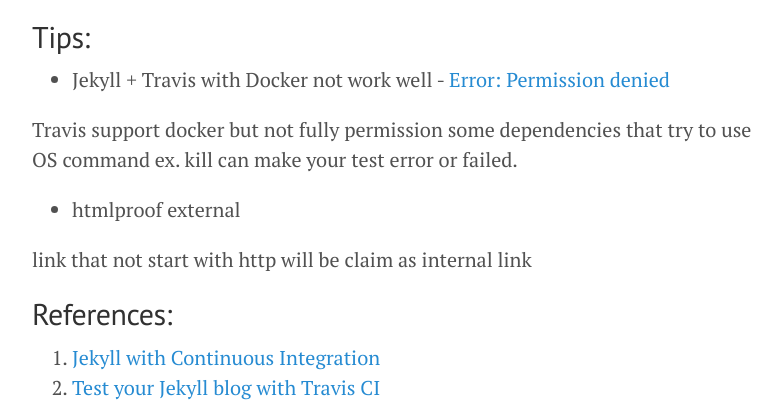
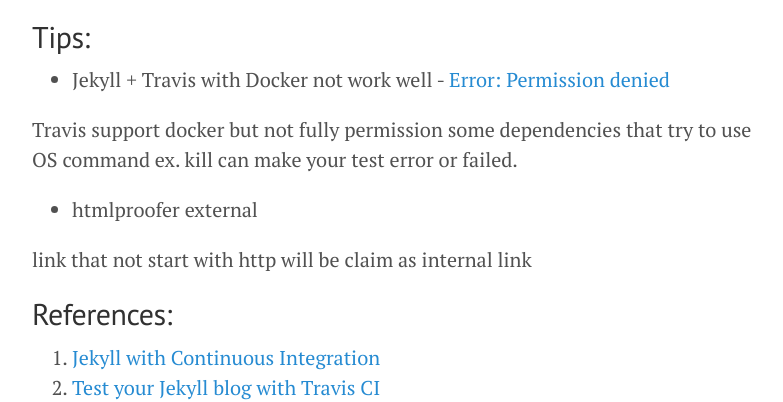
Before and after one commit to ibotdotout/ibotdotout.github.io, a Jekyll site: the page built from _posts/2015-09-23-jekyll_with_ci.md, in a window 1280 px wide. Shown: the part 462-864 px from the top of the page, without its empty margins (248-1031 px from the left). Built offline with Jekyll 4.4.1, drawn with Linux system fonts in a browser that asks for light colours; nearby versions of some CDN libraries; Markdown is read by kramdown in place of the engine named in the settings; comment, search, counter and statistics services are not loaded.

Commit message:
Fix missing htmlproof that change to htmlproofer

```diff
--- a/_posts/2015-09-23-jekyll_with_ci.md
+++ b/_posts/2015-09-23-jekyll_with_ci.md
@@ -16,7 +16,7 @@ tags: [jekyll]
 Travis support docker but not fully permission some dependencies that
 try to use OS command ex. kill can make your test error or failed.
 
-- htmlproof external
+- htmlproofer external
 
 link that not start with http will be claim as internal link
 
```
Also changed, not shown: _posts/2015-10-26-jekyll-build-with-travis.md (+1 -1 lines), .travis.yml.
